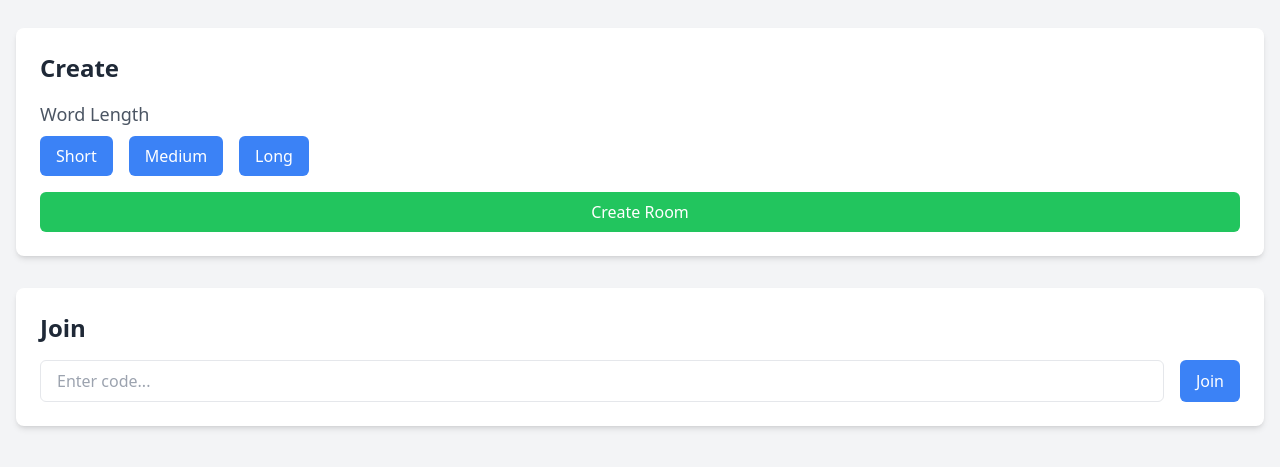
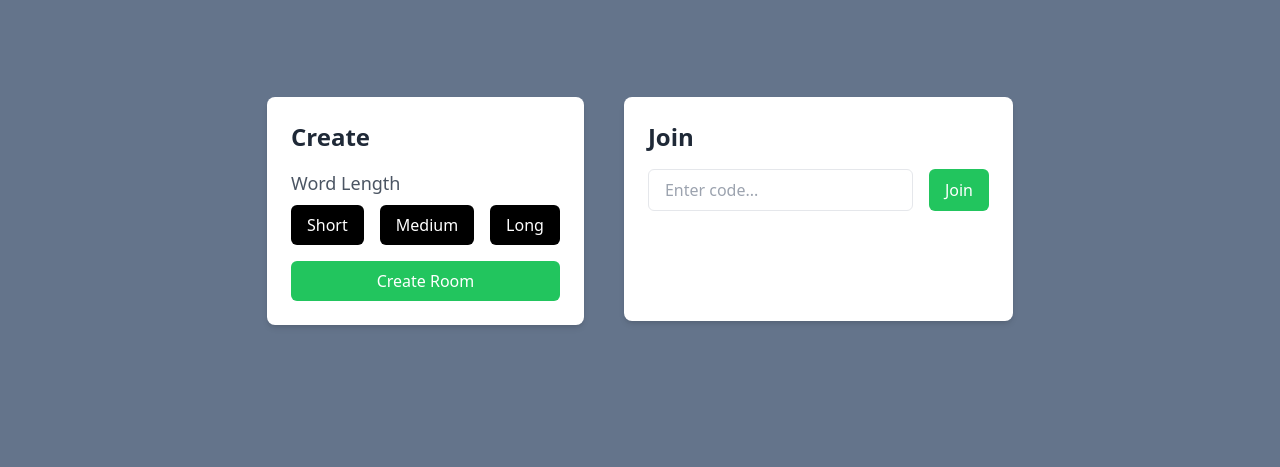
Before and after one commit to romanthapa2/test-typing, a React (Vite) app in the folder client/: page / in a window 1280 px wide. Shown: the part 173-640 px from the top of the page. Built offline with nearby package versions, Linux system fonts and the light colour scheme.

Commit message:
types and changes in home

```diff
--- a/client/src/page/Home.tsx
+++ b/client/src/page/Home.tsx
@@ -3,20 +3,20 @@ import React from "react";
 const Home: React.FC = () => {
   return (
     <>
-      <div className="min-h-screen bg-gray-100 flex items-center justify-center">
-        <div className="container mx-auto px-4">
+      <div className="min-h-screen bg-slate-500 flex items-center justify-center">
+        <div className="flex mx-auto px-4 gap-10">
           {/* Create Section */}
           <div className="bg-white shadow-md rounded-lg p-6 mb-8">
             <h1 className="text-2xl font-bold text-gray-800 mb-4">Create</h1>
             <h3 className="text-lg text-gray-600 mb-2">Word Length</h3>
             <div className="flex space-x-4 mb-4">
-              <button className="px-4 py-2 bg-blue-500 text-white rounded-md hover:bg-blue-600">
+              <button className="px-4 py-2 bg-black text-white rounded-md">
                 Short
               </button>
-              <button className="px-4 py-2 bg-blue-500 text-white rounded-md hover:bg-blue-600">
+              <button className="px-4 py-2 bg-black text-white rounded-md ">
                 Medium
               </button>
-              <button className="px-4 py-2 bg-blue-500 text-white rounded-md hover:bg-blue-600">
+              <button className="px-4 py-2 bg-black text-white rounded-md ">
                 Long
               </button>
             </div>
@@ -26,7 +26,7 @@ const Home: React.FC = () => {
           </div>
 
           {/* Join Section */}
-          <div className="bg-white shadow-md rounded-lg p-6">
+          <div className="bg-white h-56 shadow-md rounded-lg p-6">
             <h1 className="text-2xl font-bold text-gray-800 mb-4">Join</h1>
             <div className="flex space-x-4">
               <input
@@ -34,7 +34,7 @@ const Home: React.FC = () => {
                 placeholder="Enter code..."
                 className="flex-1 px-4 py-2 border rounded-md focus:outline-none focus:ring-2 focus:ring-blue-400"
               />
-              <button className="px-4 py-2 bg-blue-500 text-white rounded-md hover:bg-blue-600">
+              <button className="px-4 py-2 bg-green-500 text-white rounded-md hover:bg-green-600">
                 Join
               </button>
             </div>
--- /dev/null
+++ b/client/src/page/Typing.tsx
@@ -0,0 +1,9 @@
+import React from 'react'
+
+const Typing = () => {
+  return (
+    <div>Typing</div>
+  )
+}
+
+export default Typing
--- /dev/null
+++ b/client/src/page/types.ts
@@ -0,0 +1,24 @@
+export type TypingResult = {
+    timeline: { wpm: number; accuracy: number; raw: number; second: number }[];
+    errors: number;
+    testType: string | null;
+    quoteAuthor?: string;
+    date?: Date;
+  };
+
+  export type OneVersusOnePlayerState = {
+    id: string;
+    wordIndex: number;
+    charIndex: number;
+    result?: TypingResult;
+    playAgain?: boolean;
+    disconnected?: boolean;
+  };
+
+  export type OneVersusOneStateType = {
+    players: { player1: OneVersusOnePlayerState; player2?: OneVersusOnePlayerState };
+    quoteLength: QuoteLengthType;
+    testText?: string;
+  };
+
+  export type QuoteLengthType = 'short' | 'medium' | 'long' | 'all';
```
